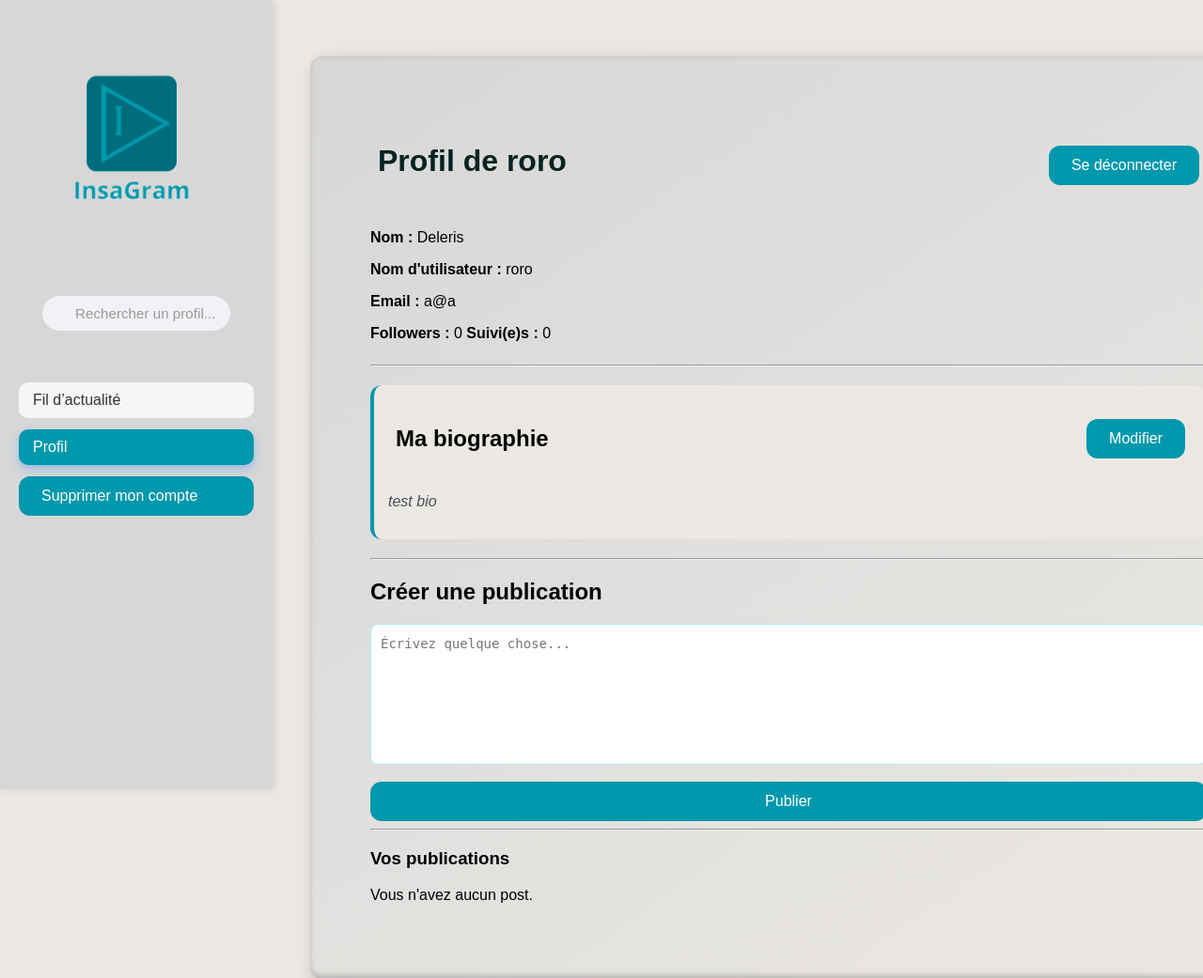
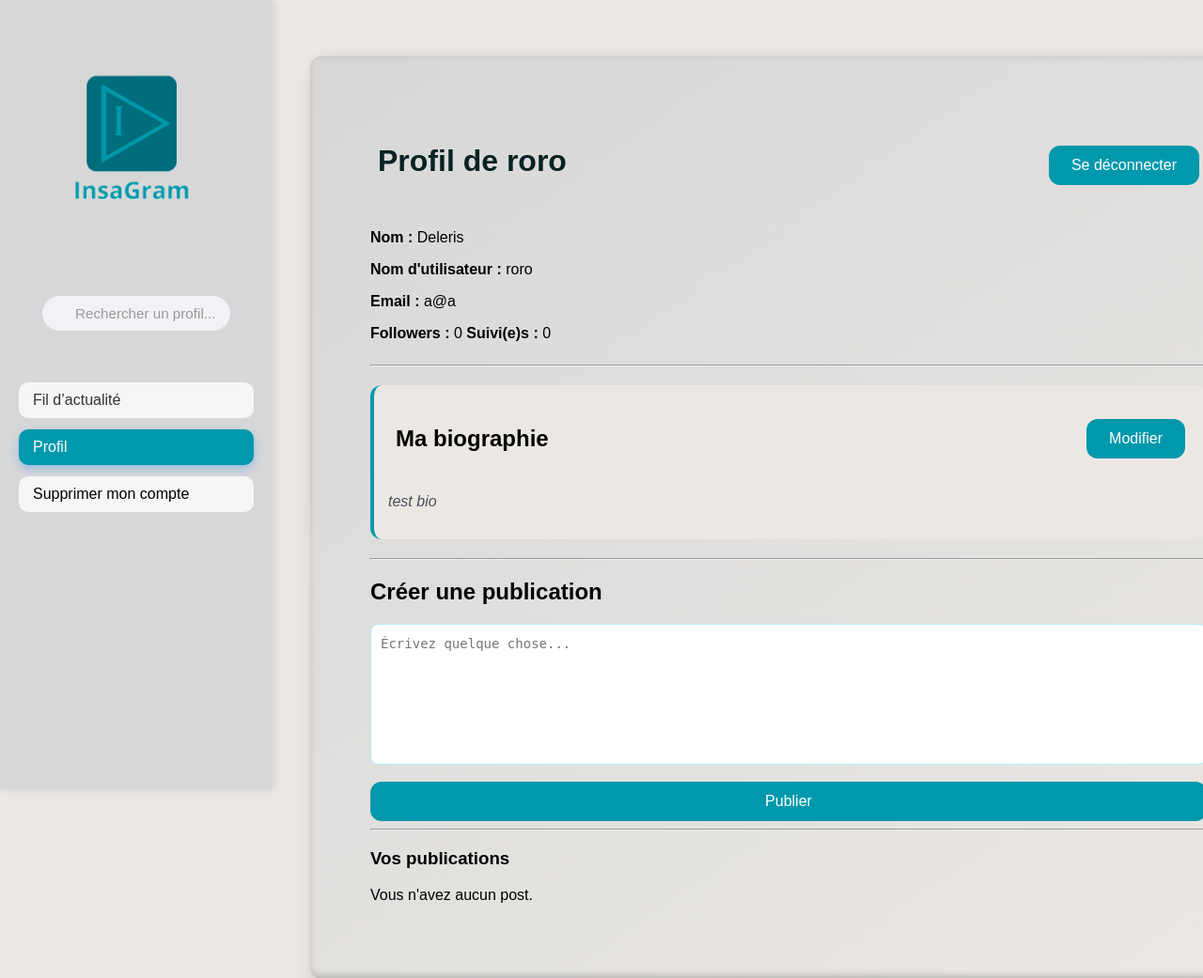
Before and after one commit to aperrin334/hello-python-ci, a Flask app: page /profile in a window 1280 px wide; the page is wider, and only the part inside the window is pictured. Shown: the top 1041 px of that part at 94% size. Run offline with Flask 3, Linux system fonts and the light colour scheme; a user stored in the database is signed in.

Commit message:
Dernière verif CSS

```diff
--- a/static/style.css
+++ b/static/style.css
@@ -62,6 +62,7 @@ body {
 }
 
 .sidebar-btn {
+    display: block;
     width: 100%;
     background-color: #f6f6f6;
     border: none;
@@ -90,15 +91,7 @@ body {
 .sidebar-btn.btn-danger {
     width: 100%;
     background-color: #f6f6f6;
-    border: none;
     color: #000000;
-    font-size: 1rem;
-    font-weight: 500;
-    padding: 10px 15px;
-    border-radius: 10px;
-    cursor: pointer;
-    text-align: left;
-    transition: all 0.3s ease;
 }
 
 .sidebar-btn.btn-danger:hover {
--- a/templates/edit_biography.html
+++ b/templates/edit_biography.html
@@ -65,8 +65,10 @@
         </form>
 
         <!-- Bouton supprimer le compte -->
-        <form action="{{ url_for('delete_account') }}" method="post">
-            <button type="submit" class="sidebar-btn btn-danger">
+        <form action="{{ url_for('delete_account') }}" method="get">
+            <button
+                type="submit"
+                class="sidebar-btn btn-danger">
                 Supprimer mon compte
             </button>
         </form>
--- a/templates/home.html
+++ b/templates/home.html
@@ -11,7 +11,10 @@
     <div class="centered-page">
         <div class="container">
             <img src="{{ url_for('static', filename='images/LOGO.png') }}" alt="Logo InsaGram" class="logo">
-            <h1>Bienvenue sur InsaGram</h1>
+            <!-- Titre -->
+            <h1 style="margin-bottom: 40px; font-size: 2.2rem;">
+                Bienvenue sur <span style="color: var(--bleu-2);">InsaGram</span>
+            </h1>
             <a href="/register" class="btn">S'inscrire</a>
             <a href="/login" class="btn">Se connecter</a>
         </div>
--- a/templates/profile.html
+++ b/templates/profile.html
@@ -2,7 +2,7 @@
 <html lang="fr">
 <head>
     <meta charset="UTF-8">
-    <title>Profil de {{ user.name }}</title>
+    <title>Profil de {{ user.username }}</title>
     <link rel="stylesheet" href="{{ url_for('static', filename='style.css') }}">
 </head>
 
@@ -63,9 +63,14 @@
         </form>
 
         <!-- Bouton supprimer le compte -->
-        <a href="{{ url_for('delete_account') }}" class="btn">
-            Supprimer mon compte
-        </a>
+        <form action="{{ url_for('delete_account') }}" method="get">
+            <button
+                type="submit"
+                class="sidebar-btn btn-danger">
+                Supprimer mon compte
+            </button>
+        </form>
+
 
     </nav>
 </div>
--- a/templates/search_results.html
+++ b/templates/search_results.html
@@ -89,8 +89,10 @@
         </form>
 
         <!-- Bouton supprimer le compte -->
-        <form action="{{ url_for('delete_account') }}" method="post">
-            <button type="submit" class="sidebar-btn btn-danger">
+        <form action="{{ url_for('delete_account') }}" method="get">
+            <button
+                type="submit"
+                class="sidebar-btn btn-danger">
                 Supprimer mon compte
             </button>
         </form>
--- a/templates/user_profile.html
+++ b/templates/user_profile.html
@@ -155,8 +155,10 @@
         </form>
 
         <!-- Bouton supprimer le compte -->
-        <form action="{{ url_for('delete_account') }}" method="post">
-            <button type="submit" class="sidebar-btn btn-danger">
+        <form action="{{ url_for('delete_account') }}" method="get">
+            <button
+                type="submit"
+                class="sidebar-btn btn-danger">
                 Supprimer mon compte
             </button>
         </form>
```
Also changed, not shown: templates/delete_account.html (+22 -5 lines), templates/timeline.html (+9 -0 lines), instance/users.db, static/images/LOGO.png.
